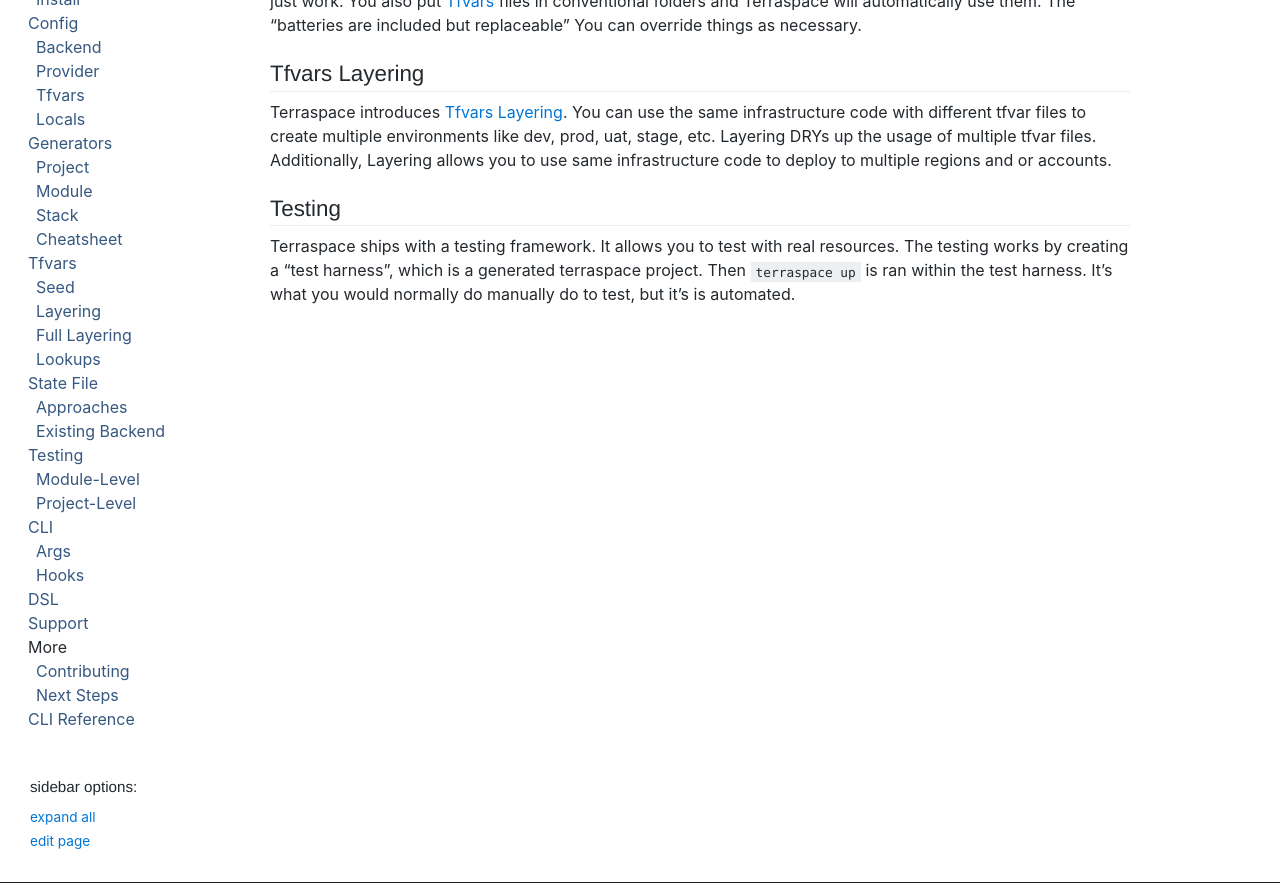
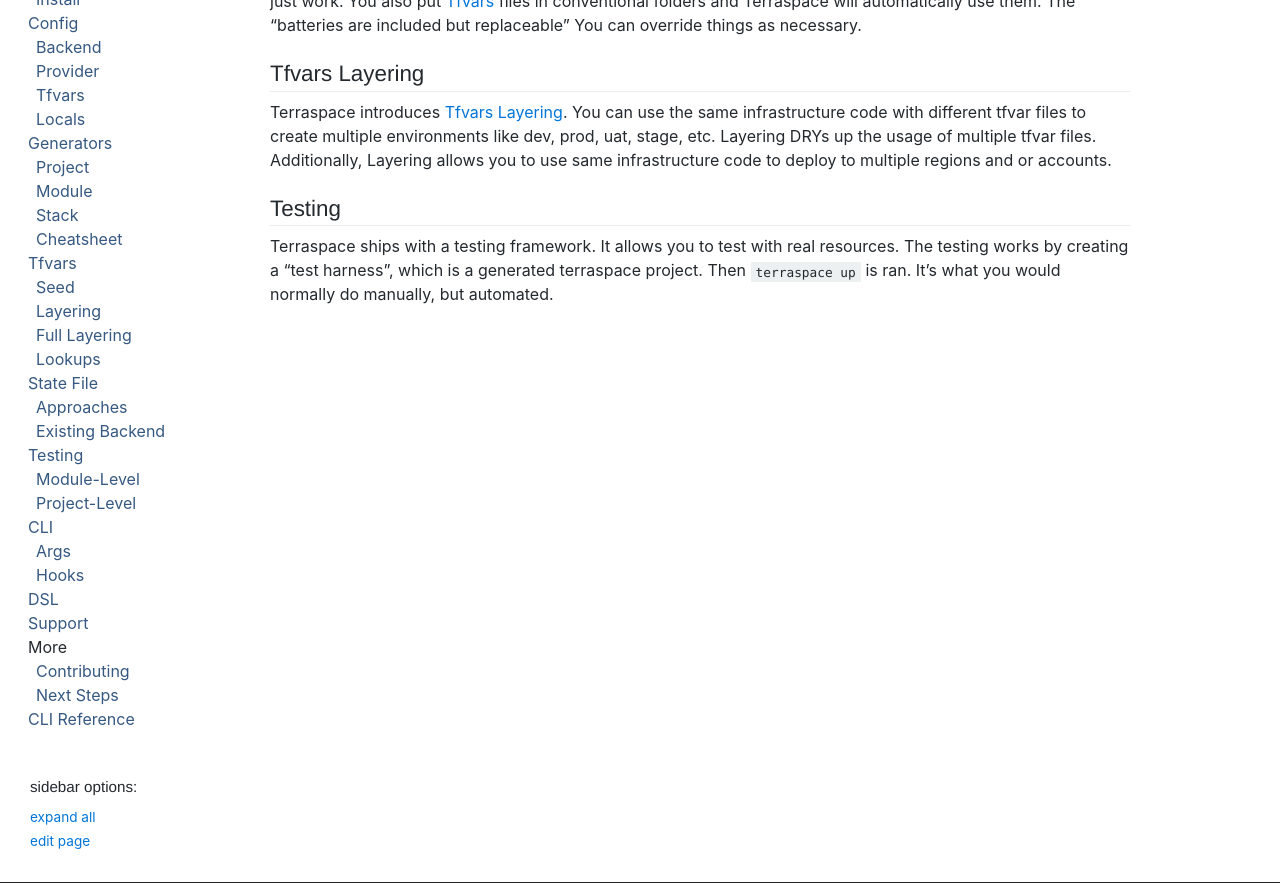
Before and after one commit to boltops-tools/terraspace-docs, a Jekyll site: the page built from _docs/intro/concepts.md, in a window 1280 px wide and 900 px high, scrolled down 766 px, cut to the strip 0-883 px from the top of the window. Built offline with Jekyll 4.4.1, drawn with Linux system fonts in a browser that asks for light colours; a script that is not in the unit is left out.

Commit message:
fix grammar

```diff
--- a/_docs/intro/concepts.md
+++ b/_docs/intro/concepts.md
@@ -16,6 +16,4 @@
 
 Terraspace introduces [Tfvars Layering]({% link _docs/tfvars/layering.md %}). You can use the same infrastructure code with different tfvar files to create multiple environments like dev, prod, uat, stage, etc.  Layering DRYs up the usage of multiple tfvar files. Additionally, Layering allows you to use same infrastructure code to deploy to multiple regions and or accounts.
 
-## Testing
-
-Terraspace ships with a testing framework. It allows you to test with real resources. The testing works by creating a "test harness", which is a generated terraspace project. Then `terraspace up` is ran within the test harness. It's what you would normally do manually do to test, but it's is automated.
+{% include intro/testing.md %}
```
Also changed, not shown: _docs/intro/how-terraspace-works.md (+1 -3 lines), _includes/intro/testing.md (added, +3 -0 lines).
